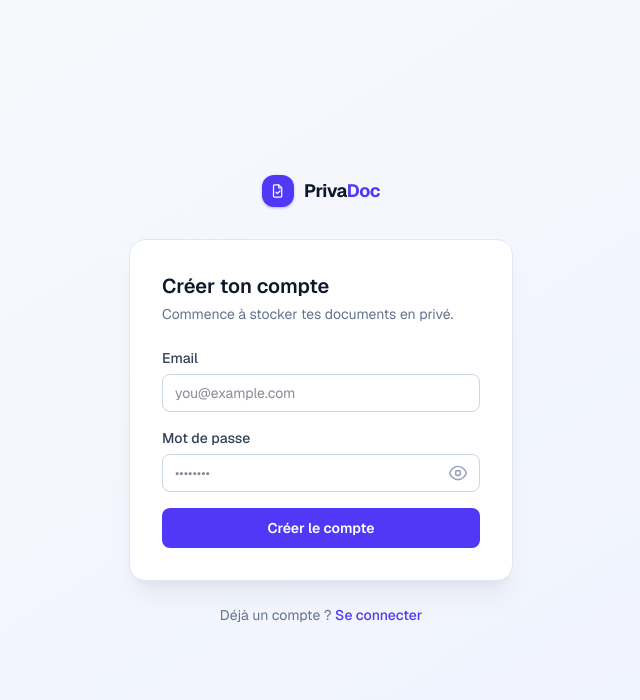
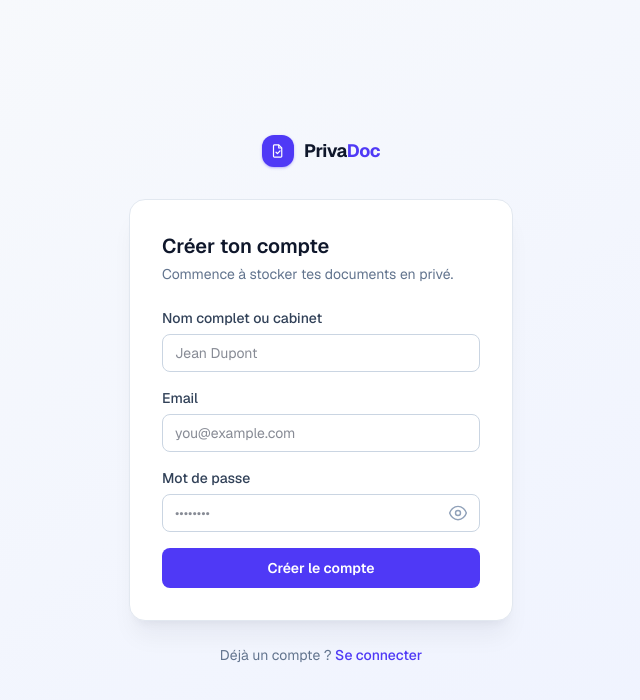
Before and after one commit to oukmed/privadoc, a Next.js app: page /signup in a window 1280 px wide. Shown: the top 700 px of the page, without its empty margins (319-959 px from the left). Built offline with nearby package versions, Linux system fonts and the light colour scheme; no server answers.

Commit message:
feat: capture a name for every account (signup + /account for all), show collaborator names via service-role resolver

```diff
--- a/src/app/account/page.tsx
+++ b/src/app/account/page.tsx
@@ -98,13 +98,10 @@ export default async function AccountPage() {
             </p>
           )}
 
-          {profile.isProfessional && (
           <div className="mt-6 border-t border-slate-200 pt-6 dark:border-slate-800">
-              <h3 className="text-sm font-semibold text-slate-900 dark:text-slate-50">
-                Votre identité (visible par vos clients)
-              </h3>
+              <h3 className="text-sm font-semibold text-slate-900 dark:text-slate-50">Votre nom</h3>
               <p className="mt-1 text-sm text-slate-500 dark:text-slate-400">
-                Ce nom et cette profession apparaissent dans les emails et l&apos;espace de vos clients.
+                Ce nom vous identifie lors des partages, invitations et demandes de pièces.
               </p>
               <form action={updateProProfile} className="mt-4 flex flex-col gap-4">
                 <div>
@@ -124,6 +121,7 @@ export default async function AccountPage() {
                     className="mt-1.5 w-full rounded-lg border border-slate-300 bg-white px-3 py-2 text-sm text-slate-700 focus:border-indigo-500 focus:outline-none focus:ring-1 focus:ring-indigo-500 dark:border-slate-700 dark:bg-slate-800 dark:text-slate-200"
                   />
                 </div>
+                {profile.isProfessional && (
                   <div>
                     <label
                       htmlFor="profession"
@@ -153,6 +151,7 @@ export default async function AccountPage() {
                       className="mt-2 w-full rounded-lg border border-slate-300 bg-white px-3 py-2 text-sm text-slate-700 focus:border-indigo-500 focus:outline-none focus:ring-1 focus:ring-indigo-500 dark:border-slate-700 dark:bg-slate-800 dark:text-slate-200"
                     />
                   </div>
+                )}
                 <button
                   type="submit"
                   className="self-start rounded-lg bg-indigo-600 px-4 py-2 text-sm font-semibold text-white transition hover:bg-indigo-500"
@@ -161,7 +160,6 @@ export default async function AccountPage() {
                 </button>
               </form>
           </div>
-          )}
 
           {profile.isProfessional && (
             <div className="mt-6 border-t border-slate-200 pt-6 dark:border-slate-800">
--- a/src/app/auth/actions.ts
+++ b/src/app/auth/actions.ts
@@ -136,6 +136,15 @@ export async function signup(_prevState: AuthState, formData: FormData): Promise
   const hashedToken = data?.properties?.hashed_token
   if (!hashedToken) return { error: 'Impossible de créer le compte. Réessaie.' }
 
+  // Store the name so it shows everywhere (shares, invites, requests). The
+  // signup trigger already created the profile row; upsert is defensive.
+  const displayName = String(formData.get('displayName') ?? '').trim().slice(0, 120)
+  if (displayName && data.user?.id) {
+    await createAdminClient()
+      .from('profiles')
+      .upsert({ id: data.user.id, display_name: displayName })
+  }
+
   const next = safeNext(formData.get('next'))
   const url = `${APP_URL}/auth/confirm?token_hash=${hashedToken}&type=signup&next=${encodeURIComponent(next)}`
   const { error: emailError } = await sendEmail({
--- a/src/app/auth/auth-form.tsx
+++ b/src/app/auth/auth-form.tsx
@@ -18,6 +18,8 @@ interface AuthFormProps {
   next?: string
   /** When set, shows a "Mot de passe oublié ?" link pointing here. */
   forgotHref?: string
+  /** When true, shows a required "Nom" field (name="displayName") — used on signup. */
+  showName?: boolean
 }
 
 export function AuthForm({
@@ -29,6 +31,7 @@ export function AuthForm({
   footer,
   next,
   forgotHref,
+  showName,
 }: AuthFormProps) {
   const [state, formAction, pending] = useActionState<AuthState, FormData>(action, undefined)
   const [showPassword, setShowPassword] = useState(false)
@@ -46,6 +49,26 @@ export function AuthForm({
 
           <form action={formAction} className="mt-6 space-y-4">
             {next && <input type="hidden" name="next" value={next} />}
+            {showName && (
+              <div className="space-y-1.5">
+                <label
+                  htmlFor="displayName"
+                  className="block text-sm font-medium text-slate-700 dark:text-slate-300"
+                >
+                  Nom complet ou cabinet
+                </label>
+                <input
+                  id="displayName"
+                  name="displayName"
+                  type="text"
+                  autoComplete="name"
+                  required
+                  maxLength={120}
+                  placeholder="Jean Dupont"
+                  className="w-full rounded-lg border border-slate-300 bg-white px-3 py-2 text-sm text-slate-900 outline-none transition focus:border-indigo-500 focus:ring-2 focus:ring-indigo-500/20 dark:border-slate-700 dark:bg-slate-950 dark:text-slate-100"
+                />
+              </div>
+            )}
             <div className="space-y-1.5">
               <label
                 htmlFor="email"
--- a/src/app/collaborators/page.tsx
+++ b/src/app/collaborators/page.tsx
@@ -5,6 +5,7 @@ import { Brand } from '@/app/brand'
 import { InviteDialog } from '@/app/collaborators/invite-dialog'
 import { revokeAccess, removeCollaborator } from '@/app/collaborators/actions'
 import { ROLE_LABELS, type RecipientRole } from '@/lib/roles'
+import { resolveDisplayNames } from '@/lib/names'
 
 interface AccessRow {
   id: string
@@ -52,6 +53,10 @@ export default async function CollaboratorsPage() {
     accessByCollaborator.set(row.collaborator_id, list)
   }
 
+  // Names of collaborators who already have an account (RLS blocks reading other
+  // users' profiles, so this resolves via the service-role helper).
+  const nameByUserId = await resolveDisplayNames((collaborators ?? []).map((c) => c.user_id))
+
   return (
     <div className="flex flex-1 flex-col bg-slate-50 dark:bg-slate-950">
       <header className="sticky top-0 z-30 flex items-center justify-between border-b border-slate-200/80 bg-white/80 px-6 py-3.5 backdrop-blur-md dark:border-slate-800/80 dark:bg-slate-900/70">
@@ -92,6 +97,7 @@ export default async function CollaboratorsPage() {
           <ul className="mt-8 flex flex-col gap-4">
             {(collaborators ?? []).map((collaborator) => {
               const grants = accessByCollaborator.get(collaborator.id) ?? []
+              const name = collaborator.user_id ? nameByUserId.get(collaborator.user_id) : undefined
               return (
                 <li
                   key={collaborator.id}
@@ -101,7 +107,7 @@ export default async function CollaboratorsPage() {
                     <div className="min-w-0">
                       <div className="flex flex-wrap items-center gap-2">
                         <p className="truncate font-medium text-slate-900 dark:text-slate-100">
-                          {collaborator.email}
+                          {name || collaborator.email}
                         </p>
                         <span className="inline-flex items-center rounded-full bg-indigo-50 px-2.5 py-0.5 text-xs font-medium text-indigo-700 dark:bg-indigo-950/50 dark:text-indigo-300">
                           {roleLabel(collaborator.role)}
@@ -116,6 +122,11 @@ export default async function CollaboratorsPage() {
                           {collaborator.accepted_at ? 'Actif' : 'Invité'}
                         </span>
                       </div>
+                      {name && (
+                        <p className="mt-0.5 truncate text-sm text-slate-500 dark:text-slate-400">
+                          {collaborator.email}
+                        </p>
+                      )}
                     </div>
                     <form action={removeCollaborator}>
                       <input type="hidden" name="collaboratorId" value={collaborator.id} />
--- a/src/app/signup/page.tsx
+++ b/src/app/signup/page.tsx
@@ -22,6 +22,7 @@ export default async function SignupPage({
       action={signup}
       passwordAutoComplete="new-password"
       next={next}
+      showName
       footer={
         <>
           Déjà un compte ?{' '}
--- /dev/null
+++ b/src/lib/names.ts
@@ -0,0 +1,27 @@
+import 'server-only'
+import { createAdminClient } from '@/lib/supabase/server'
+
+/**
+ * Resolve display names for a set of user ids. SERVER-ONLY.
+ *
+ * Uses the service-role client because a user cannot read another user's profile
+ * under RLS (owner-only). Returns a Map of id → non-empty display name; ids
+ * without a name are simply absent so callers fall back to the email.
+ */
+export async function resolveDisplayNames(
+  userIds: (string | null | undefined)[],
+): Promise<Map<string, string>> {
+  const ids = [...new Set(userIds.filter((id): id is string => Boolean(id)))]
+  const map = new Map<string, string>()
+  if (ids.length === 0) return map
+
+  const { data } = await createAdminClient()
+    .from('profiles')
+    .select('id, display_name')
+    .in('id', ids)
+  for (const row of data ?? []) {
+    const name = row.display_name?.trim()
+    if (name) map.set(row.id, name)
+  }
+  return map
+}
```
Lines whose indentation alone changed are shown as unchanged.
